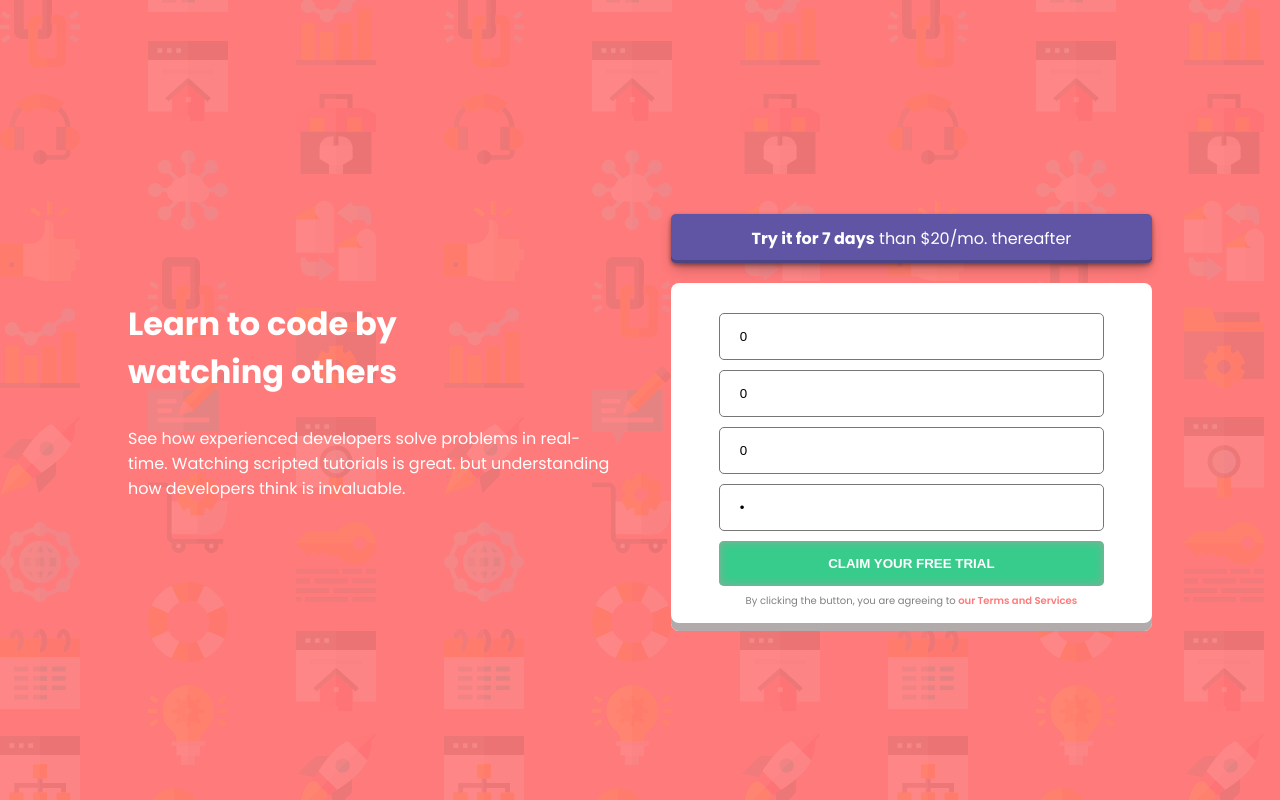
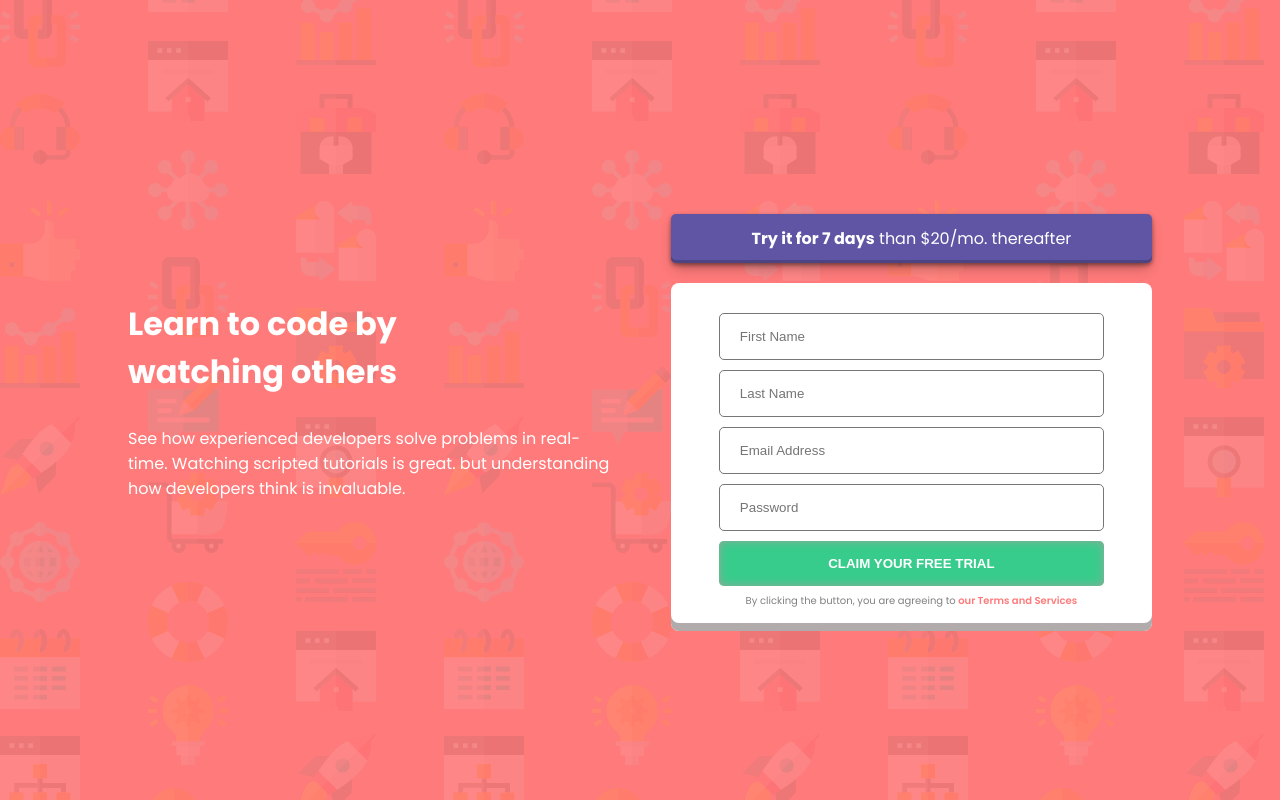
Before and after one commit to SalemAbebe/intro-component-with-signup-form, a React (Create React App) app in the folder intro-component-with-signup-form/: page / in a window 1280 px wide. Built offline with nearby package versions, Linux system fonts and the light colour scheme; the HTML template or start-up script is replaced by a standard one.

Commit message:
input state added

```diff
--- a/intro-component-with-signup-form/src/Form/Form.js
+++ b/intro-component-with-signup-form/src/Form/Form.js
@@ -1,6 +1,37 @@
 import React, { useState } from "react";
 import "./Form.css";
 function Form() {
+  const [enteredFirstName, setEnteredFirstName] = useState("");
+  const [enteredLastName, setEnteredLastName] = useState("");
+  const [enteredEmailAddress, setEnteredEmailAddress] = useState("");
+  const [enteredPassword, setEnteredPassword] = useState("");
+
+  const enteredFirstNameInputHandler = (e) => {
+    setEnteredFirstName(e.target.value);
+  };
+  const enteredLastNameInputHandler = (e) => {
+    setEnteredLastName(e.target.value);
+  };
+  const enteredEmailAddressInputHandler = (e) => {
+    setEnteredEmailAddress(e.target.value);
+  };
+  const enteredPasswordInputHandler = (e) => {
+    setEnteredPassword(e.target.value);
+  };
+  const submitHandler = (event) => {
+    event.preventDefault();
+    const signUpData = {
+      firstName: enteredFirstName,
+      lastName: enteredLastName,
+      email: enteredEmailAddress,
+      password: enteredPassword,
+    };
+    console.log(signUpData);
+    setEnteredFirstName("");
+    setEnteredLastName("");
+    setEnteredEmailAddress("");
+    setEnteredPassword("");
+  };
   return (
     <div className="form-component">
       <p className="blue">
@@ -8,31 +39,36 @@ function Form() {
       </p>
       <div className="form-wrapper">
         <div className="form">
-          <form>
+          <form onSubmit={submitHandler}>
             <input
               type="text"
-              value={0}
+              value={enteredFirstName}
               placeholder="First Name"
-              onChange={0}
+              onChange={enteredFirstNameInputHandler}
             />{" "}
             <br />
-            <input type="text" value={0} placeholder="Last Name" onChange={0} />
+            <input
+              type="text"
+              value={enteredLastName}
+              placeholder="Last Name"
+              onChange={enteredLastNameInputHandler}
+            />
             <br />
             <input
               type="email"
-              value={0}
+              value={enteredEmailAddress}
               placeholder="Email Address"
-              onChange={0}
+              onChange={enteredEmailAddressInputHandler}
             />
             <br />
             <input
               type="password"
-              value={0}
+              value={enteredPassword}
               placeholder="Password"
-              onChange={0}
+              onChange={enteredPasswordInputHandler}
             />
             <br />
-            <button className="green">
+            <button className="green" type="submit">
               <strong>CLAIM YOUR FREE TRIAL</strong>
             </button>
           </form>
```
